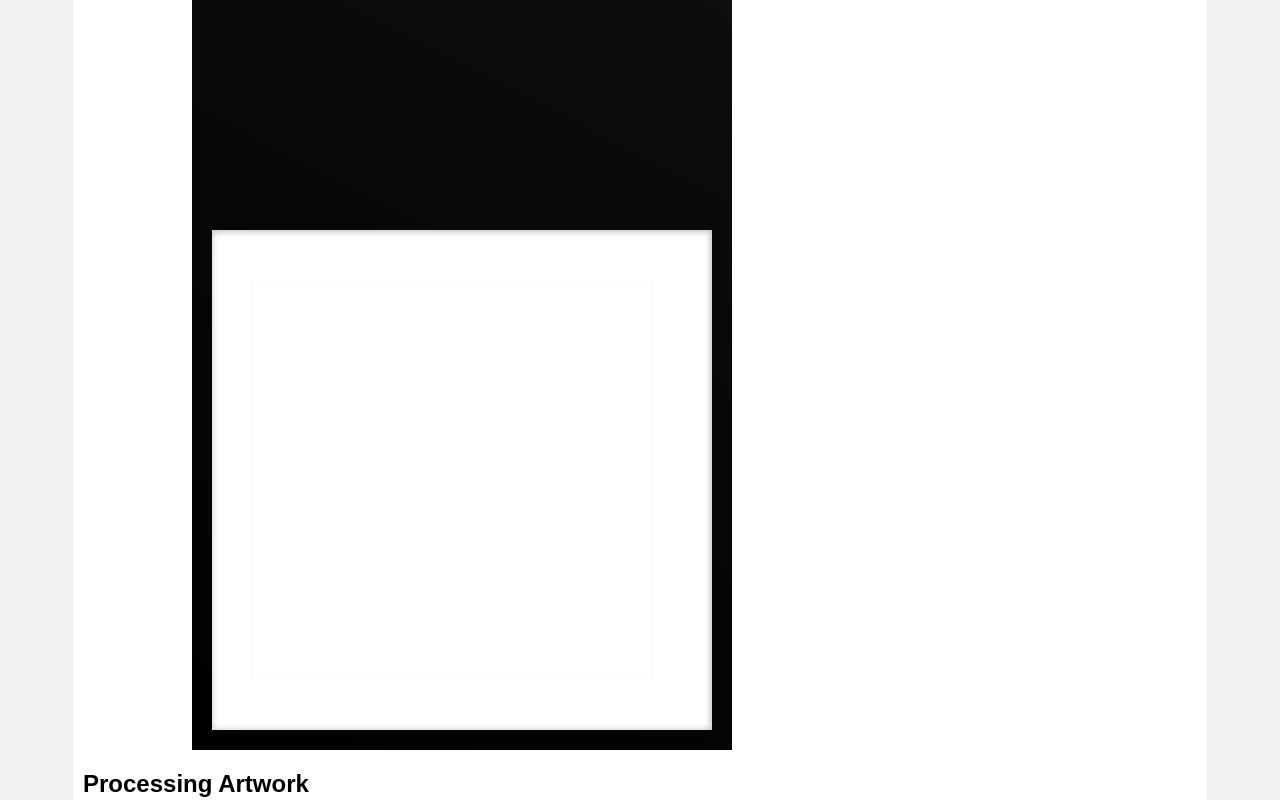
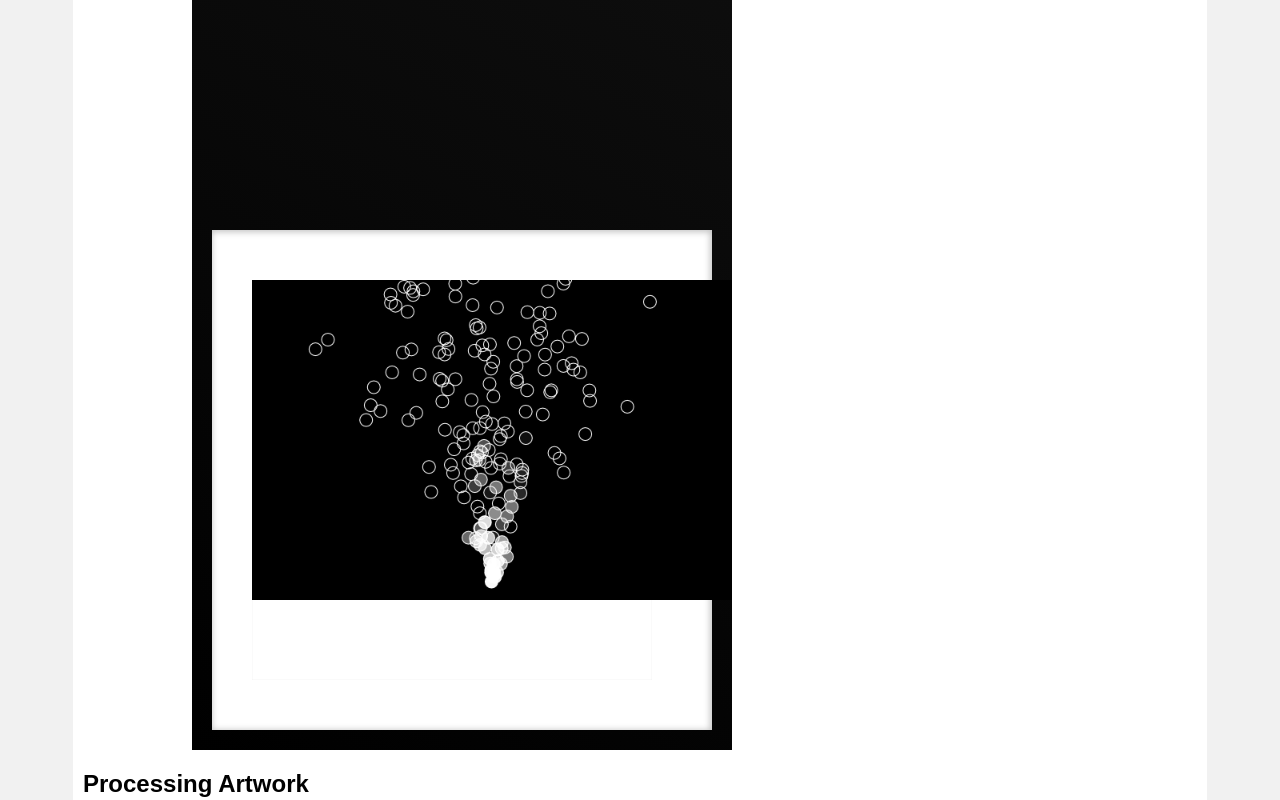
Before and after one commit to Kensami/Portfolio, a plain HTML site: page code.html in a window 1280 px wide. Shown: the part 577-1377 px from the top of the page. Drawn offline with Linux system fonts and the light colour scheme; a script that the page names is missing.

Commit message:
Update code.html

```diff
--- a/code.html
+++ b/code.html
@@ -197,7 +197,7 @@ body {
       <div class="border">
       <div class="frame">
           <div class="canvas" id="container">
-             <a href="code.html"><img src="" style=width="500" height="500"/></a></div>
+             <a href="code.html"><img src="norman_code_1.jpg" style=width="40" height="320"/></a></div>
             <!-- Replace the Canvas with your .pde code -->
 
       </div>
```
